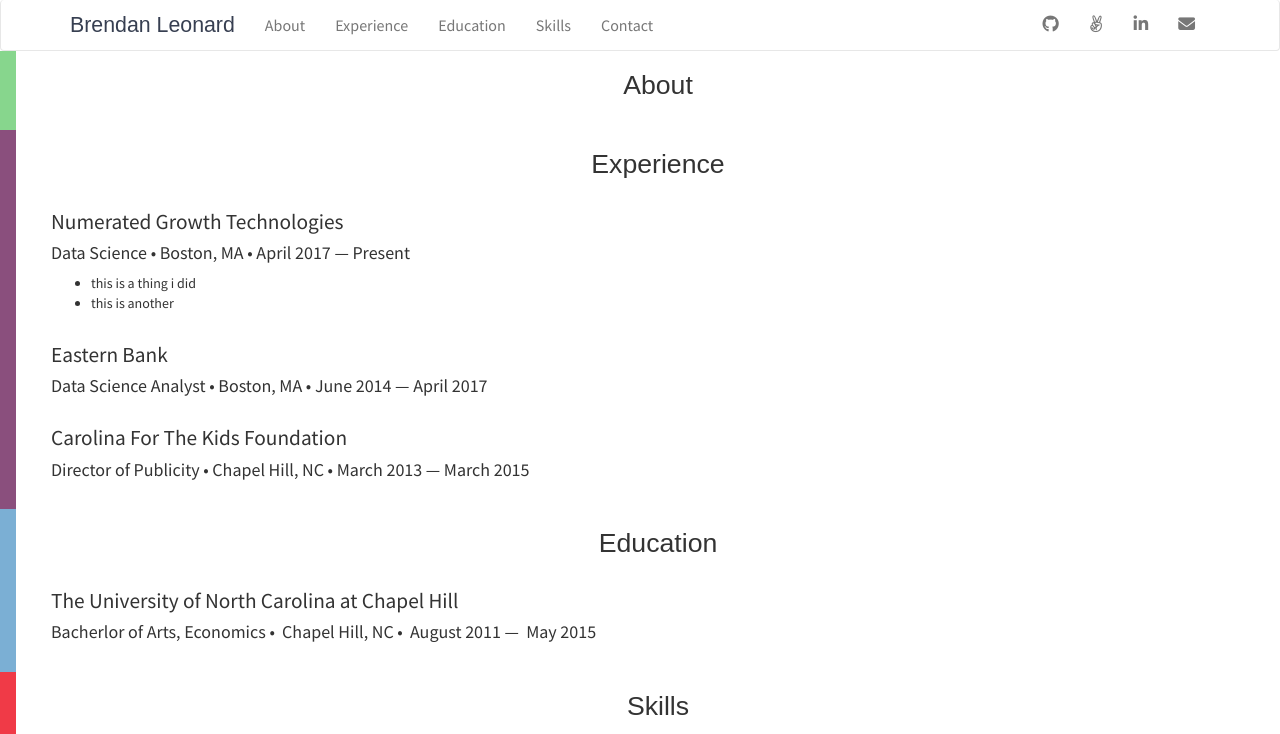
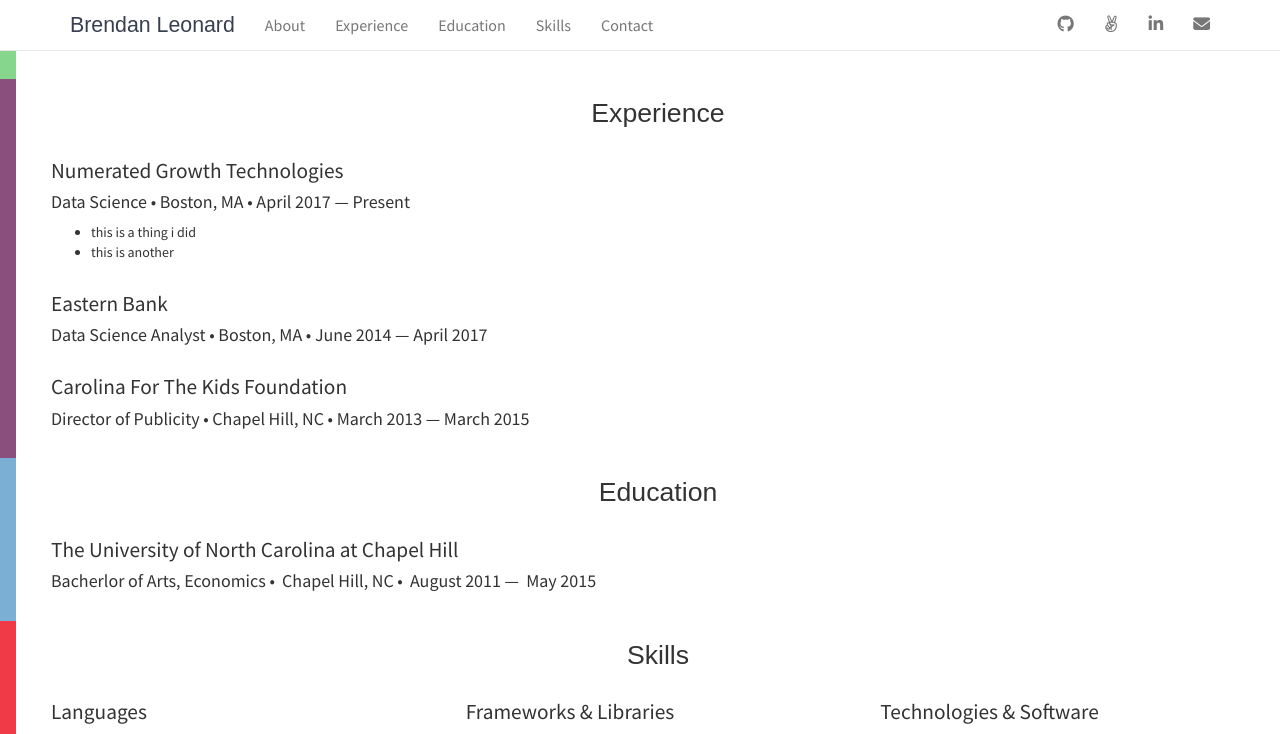
Before and after one commit to bleonard33/personal-site, a React (Create React App) app: page / in a window 1280 px wide. Shown: the top 734 px of the page. Built offline with nearby package versions, Linux system fonts and the light colour scheme; a web font is replaced by a local one.

Commit message:
fix nav bar to top

```diff
--- a/src/appStyle.js
+++ b/src/appStyle.js
@@ -20,6 +20,10 @@
 
 appStyle.main = {
   fontFamily: appStyle.fonts.sans
+}
+
+appStyle.body = {
+  marginTop: '51px'
 }
 
 appStyle.nav = {
--- a/src/components/navigation.js
+++ b/src/components/navigation.js
@@ -5,7 +5,7 @@
 import { NavTabContainer } from '../containers/navTabContainer'
 
 export const Navigation = (props) => (
-  <Navbar style={appStyle.nav}>
+  <Navbar style={appStyle.nav} className='navbar-fixed-top'>
     <Navbar.Header>
       <Navbar.Brand>
         <div style={appStyle.nav.brand}>
```
